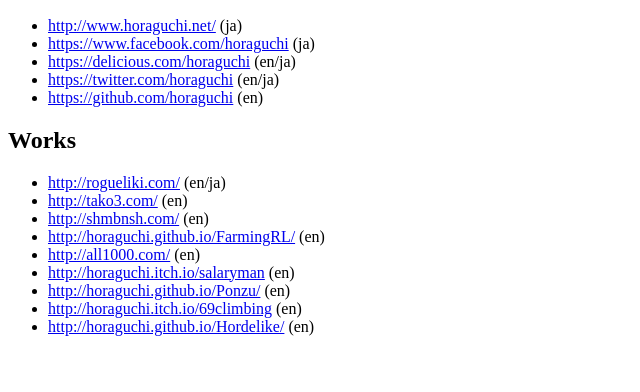
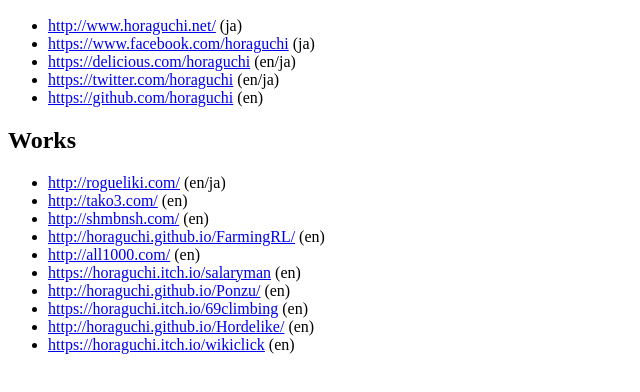
Before and after one commit to horaguchi/horaguchi.github.io, a plain HTML site: page index.html in a window 1280 px wide. Shown: the part 110-502 px from the top of the page, without its empty margins (0-640 px from the left). Drawn offline with Linux system fonts and the light colour scheme.

Commit message:
Update index.html

```diff
--- a/index.html
+++ b/index.html
@@ -25,10 +25,11 @@
 <li><a href="http://shmbnsh.com/">http://shmbnsh.com/</a> (en)</li>
 <li><a href="http://horaguchi.github.io/FarmingRL/">http://horaguchi.github.io/FarmingRL/</a> (en)</li>
 <li><a href="http://all1000.com/">http://all1000.com/</a> (en)</li>
-<li><a href="http://horaguchi.itch.io/salaryman">http://horaguchi.itch.io/salaryman</a> (en)</li>
+<li><a href="https://horaguchi.itch.io/salaryman">https://horaguchi.itch.io/salaryman</a> (en)</li>
 <li><a href="http://horaguchi.github.io/Ponzu/">http://horaguchi.github.io/Ponzu/</a> (en)</li>
-<li><a href="http://horaguchi.itch.io/69climbing">http://horaguchi.itch.io/69climbing</a> (en)</li>
+<li><a href="https://horaguchi.itch.io/69climbing">https://horaguchi.itch.io/69climbing</a> (en)</li>
 <li><a href="http://horaguchi.github.io/Hordelike/">http://horaguchi.github.io/Hordelike/</a> (en)</li>
+<li><a href="https://horaguchi.itch.io/wikiclick">https://horaguchi.itch.io/wikiclick</a> (en)</li>
 </ul>
 
 <!-- Google Tag Manager -->
```
